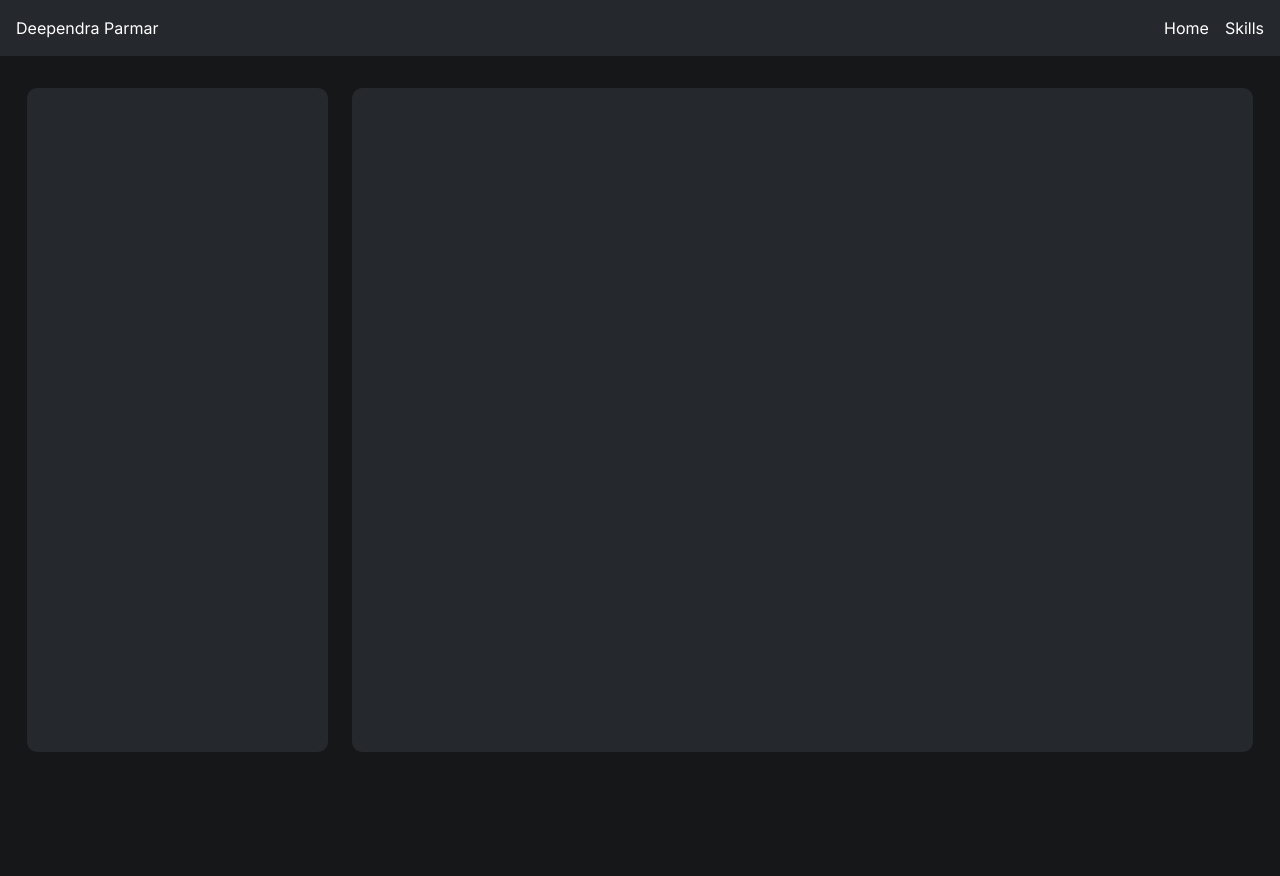
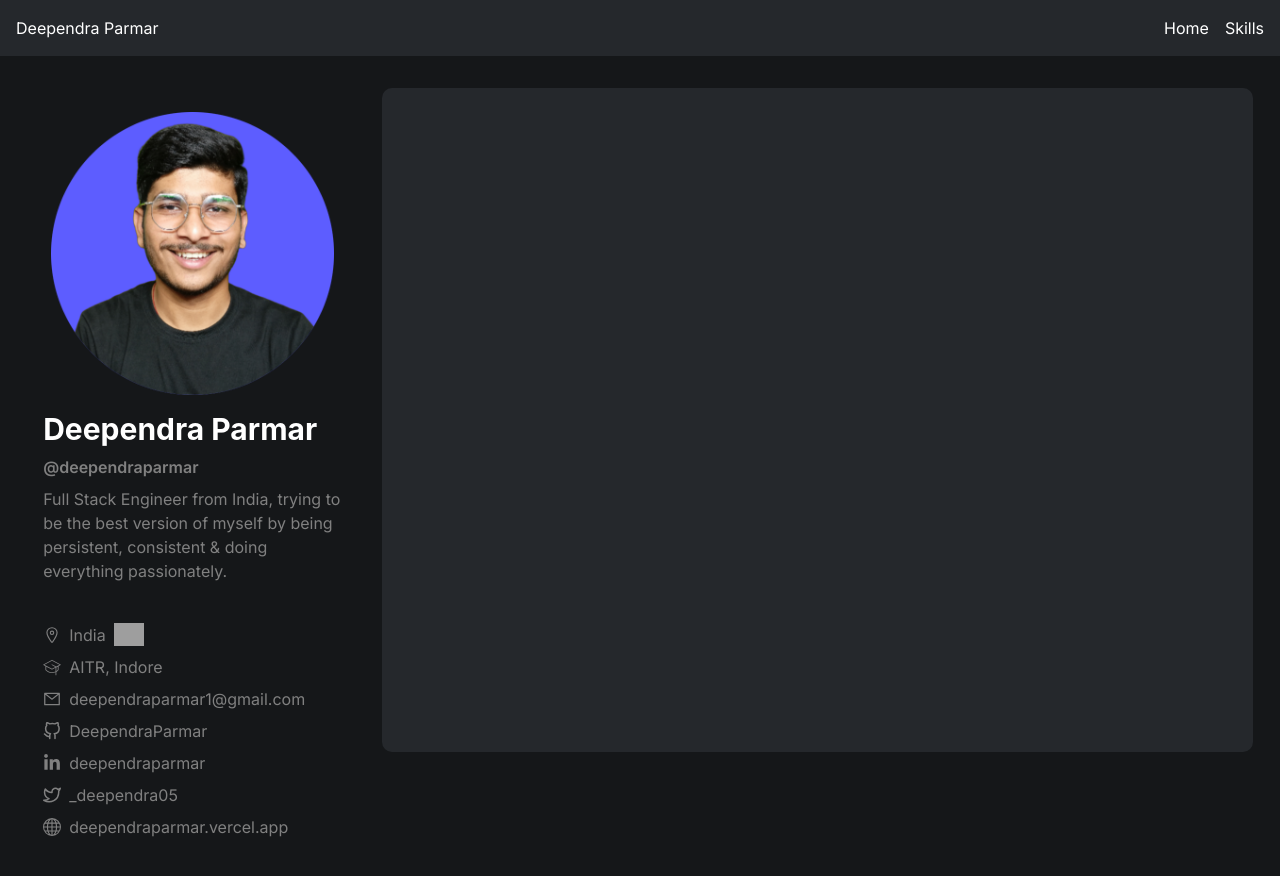
Before and after one commit to DeependraParmar/Deependra-Parmar-Portfolio, a React (Vite) app: page / in a window 1280 px wide. Shown: the top 876 px of the page. Before the commit the page ends 800 px from the top, so only its background shows below. Built offline with nearby package versions, Linux system fonts and the light colour scheme; grey boxes are pictures that could not be loaded.

Commit message:
Done with the sidebar

```diff
--- a/components/ContentBox.jsx
+++ b/components/ContentBox.jsx
@@ -4,7 +4,7 @@ import React from 'react'
 const ContentBox = ({children}) => {
   return (
     <>
-          <Box width={['full', 'full', '75%', '75%']} background={'#25282c'} height={['','','83vh','83vh']} mx={2} my={8} borderRadius={'10px'} >
+          <Box width={['full', 'full', '80%', '80%']} background={'#25282c'} height={['','','83vh','83vh']} mx={2} my={8} borderRadius={'10px'} >
             {children}
         </Box>
     </>
--- a/components/Sidebar.jsx
+++ b/components/Sidebar.jsx
@@ -1,14 +1,38 @@
-import React from 'react'
-import { VStack } from '@chakra-ui/react'
+import { HStack, Heading, Image, Text, VStack } from '@chakra-ui/react';
+import React from 'react';
+import { AiOutlineMail } from "react-icons/ai";
+import { BsGlobe } from "react-icons/bs";
+import { CiLocationOn } from 'react-icons/ci';
+import { FaLinkedinIn } from "react-icons/fa";
+import { FiGithub, FiTwitter } from "react-icons/fi";
+import { PiGraduationCapLight } from "react-icons/pi";
+import { IoLocationOutline } from "react-icons/io5";
+import { Link } from 'react-router-dom';
+import profile from "../src/assets/me.png";
 
 const Sidebar = () => {
-  return (
-    <>
-          <VStack background={'#25282c'} width={['full', 'full', '25%', '25%']} borderRadius={'10px'} height={['', '', '83vh', '83vh']} mx={2} my={8}>
+    return (
+        <>
+            <VStack width={['full', 'full', '30%', '30%']} borderRadius={'10px'} mx={2} my={8} p={4}>
+                <Image p={2} name="Deependra Parmar" src={profile} />
+                <VStack width={'full'} alignItems={'flex-start'} justifyContent={'flex-start'}>
+                    <Heading fontSize={['xl', 'xl', '2xl', '3xl']}>Deependra Parmar</Heading>
+                    <Text color={'gray'} fontWeight={'semibold'}>@deependraparmar</Text>
+                    <Text color={'gray'}>Full Stack Engineer from India, trying to be the best version of myself by being persistent, consistent & doing everything passionately.</Text> <br />
 
-        </VStack>
-    </>
-  )
+                    <VStack justifyContent={'flex-start'} alignItems={'flex-start'}>
+                        <HStack className='sidebar_links' gap={2} justifyContent={'flex-start'} color={'gray'}><IoLocationOutline size={18} /><Text>India</Text> <Image position={'relative'} width={'30px'} src='https://upload.wikimedia.org/wikipedia/commons/thumb/b/bc/Flag_of_India.png/1280px-Flag_of_India.png'  /></HStack>
+                        <HStack className='sidebar_links' gap={2} justifyContent={'flex-start'} color={'gray'}><PiGraduationCapLight size={18} /><Text noOfLines={1}>AITR, Indore</Text> </HStack>
+                        <HStack className='sidebar_links' gap={2} justifyContent={'flex-start'} color={'gray'}><AiOutlineMail size={18} /><Link to={'mailto:deependraparmar1@gmail.com'} target='_blank' >deependraparmar1@gmail.com</Link></HStack>
+                        <HStack className='sidebar_links' gap={2} justifyContent={'flex-start'} color={'gray'}><FiGithub size={18} /><Link to={'https://github.com/DeependraParmar'} target='_blank' >DeependraParmar</Link></HStack>
+                        <HStack className='sidebar_links' gap={2} justifyContent={'flex-start'} color={'gray'}><FaLinkedinIn size={18} /><Link to={'https://www.linkedin.com/in/deependraparmar'} target='_blank' >deependraparmar</Link></HStack>
+                        <HStack className='sidebar_links' gap={2} justifyContent={'flex-start'} color={'gray'}><FiTwitter size={18} /><Link to={'https://www.x.com/_deependra05'} target='_blank' >_deependra05</Link></HStack>
+                        <HStack className='sidebar_links' gap={2} justifyContent={'flex-start'} color={'gray'}><BsGlobe size={18} /><Link to={'https://deependraparmar.vercel.app'} target='_blank' >deependraparmar.vercel.app</Link></HStack>
+                    </VStack>
+                </VStack>
+            </VStack>
+        </>
+    )
 }
 
 export default Sidebar
--- a/package.json
+++ b/package.json
@@ -16,6 +16,7 @@
     "framer-motion": "^11.2.13",
     "react": "^18.3.1",
     "react-dom": "^18.3.1",
+    "react-icons": "^5.2.1",
     "react-router-dom": "^6.24.1"
   },
   "devDependencies": {
--- a/src/index.css
+++ b/src/index.css
@@ -10,3 +10,13 @@ body,
     color: white;
     font-family: Inter, sans-serif;
 }
+
+.sidebar_links{
+    position: relative;
+    cursor: pointer;
+    transition: all 0.3s ease-in-out;
+    &:hover{
+        color: white;
+        padding-left: 5px;
+    }
+}
```
Also changed, not shown: src/assets/me.png (added), 1 other file (tests, documents, lock files or other folders).
